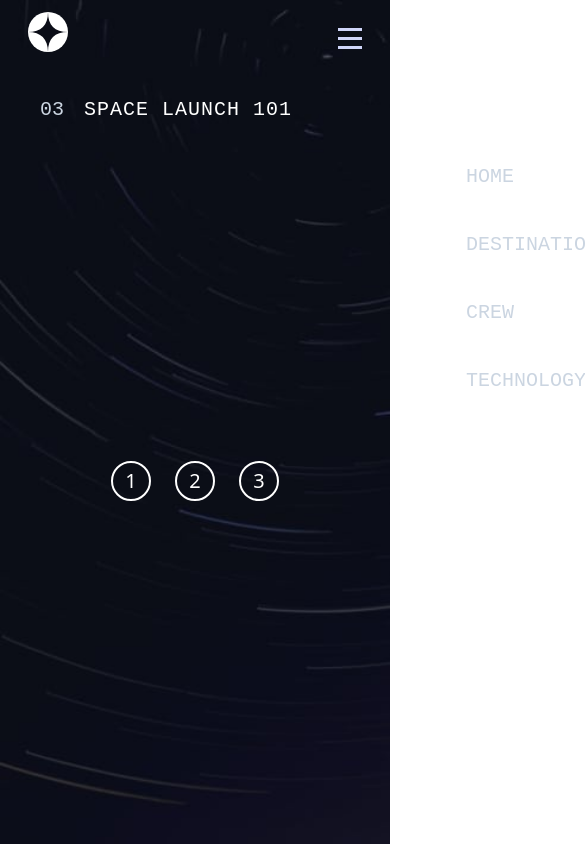
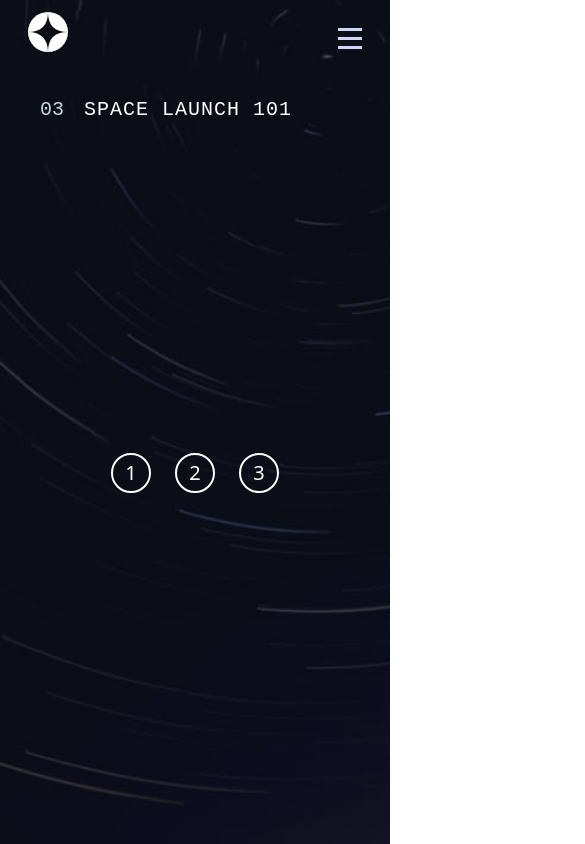
Before and after one commit to mogs1/space-tourism, a React (Create React App) app: page /Technology in a window 390 px wide. Shown: the whole page, 585 px wide, since content can reach past the window. Built offline with nearby package versions, Linux system fonts and the light colour scheme.

Commit message:
another update-commit

```diff
--- a/src/App.js
+++ b/src/App.js
@@ -8,7 +8,7 @@ import MobileNav from "./components/MobileNav";
 import Logo from "./assets/shared/logo.svg"
 function App() {
   return (
-    <div className="relative ">
+    <div className="relative overflow-hidden">
       <img className="absolute w-10 h-10 z-50 top-3 left-7 sm:w-min sm:h-min lg:top-10" src={Logo} alt="logo" />
       <Router>
         <Navbar />
--- a/src/components/TechnologyNav.jsx
+++ b/src/components/TechnologyNav.jsx
@@ -2,7 +2,7 @@ import { Link, NavLink } from "react-router-dom"
 
 function TechnologyNav() {
   return (
-	<div className="absolute z-10 top-0 right-0 bottom-0 left-0 flex flex-col justify-center items-center pt-[30%] lg:ml-0 lg:pt-24 lg:flex-row lg:justify-start lg:left-16">
+	<div className="absolute z-10 top-0 right-0 bottom-0 left-0 flex flex-col justify-center items-center pt-[26%] lg:ml-0 lg:pt-24 lg:flex-row lg:justify-start lg:left-16">
 
 		<nav className="">
 
```
